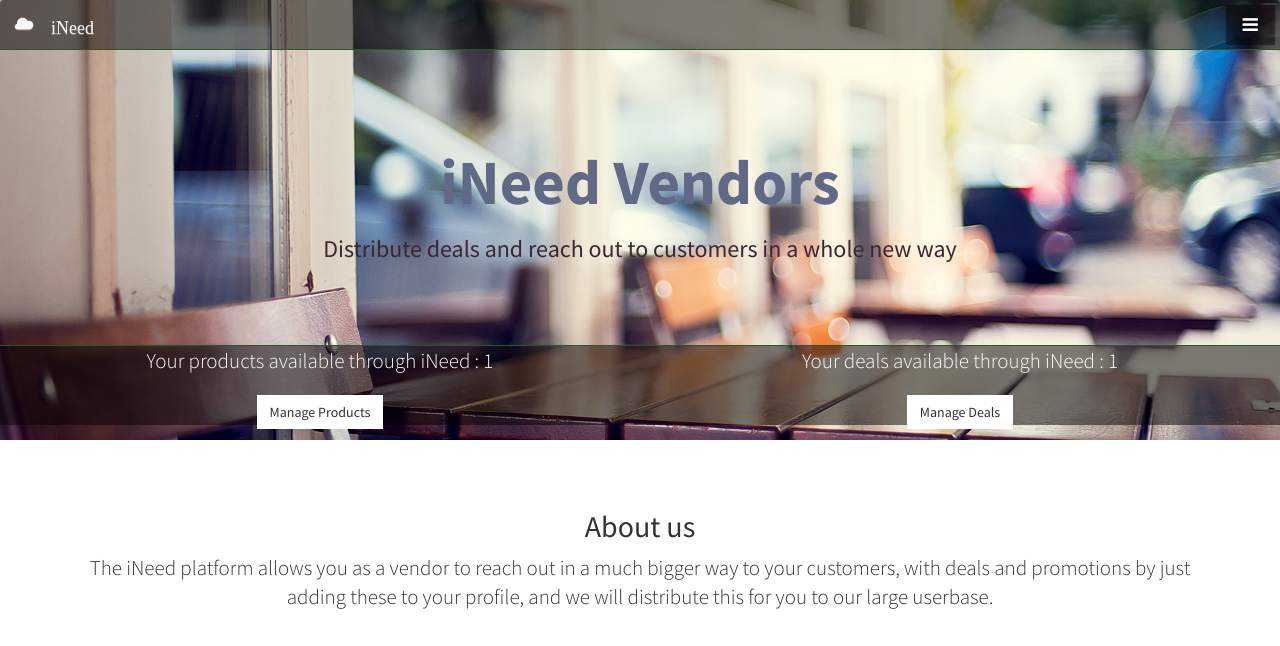
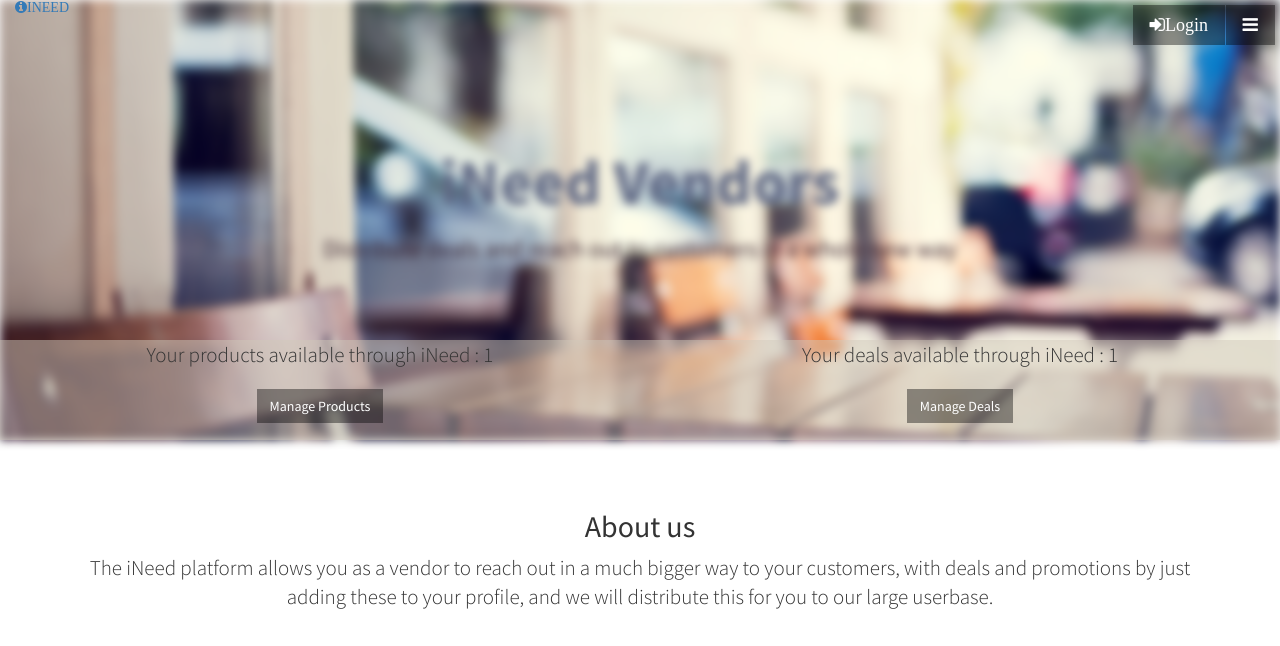
Before and after one commit to suvir/pyNeed, a Flask app: template app/templates/index.html in a window 1280 px wide. Shown: the top 646 px of the page. Run offline with Flask 2, Linux system fonts and the light colour scheme; the template is opened without the code that fills it: most values are stand-ins (such as "Sample title", 1, 10 or a date in 2020); parts of the project's set-up code (start-up, migrations or seed data) failed here and were passed over; some libraries are stand-ins or nearby versions.

Commit message:
deal interface changed

```diff
--- a/app/static/css/main-theme.css
+++ b/app/static/css/main-theme.css
@@ -297,12 +297,10 @@ footer {
     height: 5%;
     z-index: 2;
     border: none;
-    background: rgba(0,0,0,0.5);
+    background: rgba(210,201,188,0);
     box-shadow: none;
-    border-bottom: #2b542c solid thin;
-    border-bottom-left-radius: 0%;
-    border-bottom-right-radius: 0%;
-    color: #ffffff;
+    border-radius: 0%;
+
 }
 
 .semi-nav-container{
@@ -310,20 +308,46 @@ footer {
 }
 
 .bottom-header{
-    margin-top: -95px;
+    margin-top: -100px;
     position: absolute;
     width:100%;
-    height: 10%;
-    background: rgba(0,0,0,0.5);
-    border-top: #2b542c solid thin;
+    height: 100px;
+    background: rgba(210,201,188,0.5);
     z-index: 4;
-    color: #ffffff;
+
 }
 
 .navbar-brand span{
     color: #f7f7f7;
 }
 
+.blur{
+    -webkit-transition: all 1s ease ;
+    -moz-transition: all 1s ease;
+    -o-transition: all 1s ease;
+    transition:all 1s ease ;
+
+
+    /*blur*/
+    -webkit-filter: blur(5px);
+}
+
 .navbar-brand span:hover{
     color: #889d60;
 }
+
+.login-btn{
+    z-index: 5;
+    position: fixed;
+    top: 0;
+    right: 50px;
+}
+
+.checked-list-box{
+    max-height: 125px;
+    overflow-y: scroll;
+}
+
+.active .checked-list-box .list-group-item {
+    background-color: #f0ad4e !important;
+}
--- a/app/templates/base.html
+++ b/app/templates/base.html
@@ -84,6 +84,7 @@
 
 <!-- Navigation -->
     <a id="menu-toggle" href="#" class="btn btn-dark btn-lg toggle"><i class="fa fa-bars"></i></a>
+    <a class="btn btn-dark btn-lg toggle login-btn">  <i class="fa fa-sign-in">Login</i></a>
     <nav id="sidebar-wrapper">
         <ul class="sidebar-nav">
             <a id="menu-close" href="#" class="btn btn-light btn-lg pull-right toggle"><i class="fa fa-times"></i></a>
@@ -99,7 +100,7 @@
             </li>
 
              {%if email != ''%}
-                    <!-- User is logged in -->
+             <!-- User is logged in -->
                 <li>
                     <a href="index" onclick = $("#menu-close").click();>Home</a>
                 </li>
@@ -140,18 +141,28 @@
 
 <div class="semi-nav-container">
     <!-- Testing new design -->
+    <div class="semi-nav">
+        <div class="col-xs-10 col-s-10 col-md-10">
+            <a href="index#top"><i class="fa fa-info-circle">INEED</i> </a>
+        </div>
+        <div class="col-xs-1 col-s-1 col-md-1">
+
+        </div>
+    </div>
+<!--
     <nav class="navbar navbar-default semi-nav">
         <div class="container-fluid">
             <div class="navbar-header">
                  <a class="navbar-brand" href="index#top">
                      <span class="glyphicon glyphicon-cloud"> iNeed</span>
                  </a>
+               <a class="btn btn-dark btn-lg toggle login-btn">  <i class="fa fa-sign-in"></i></a>
             </div>
         </div>
-    </nav>
+    </nav>-->
 
   <!-- Header -->
-    <header id="top" class="header">
+    <header id="top" class="header blur">
         <div class="text-vertical-center">
             <h1>iNeed Vendors</h1>
             <h3>Distribute deals and reach out to customers in a whole new way </h3>
@@ -159,7 +170,7 @@
 
         </div>
     </header>
-    <div class="bottom-header text-vertical-center">
+    <div class="bottom-header text-vertical-center form-group">
         {% if email=='' %}
             <div class="col-xs-12 col-s-12 col-m-12">
                 <br>
@@ -169,12 +180,12 @@
         {% else %}
             <div class="col-xs-6 col-s-6 col-md-6">
                 <p class="lead">Your products available through iNeed : {{product_count}}</p>
-                <a href="/catalog" class="btn btn-light" >Manage Products</a>
+                <a href="/catalog" class="btn btn-dark" >Manage Products</a>
             </div>
 
             <div class="col-xs-6 col-s-6 col-md-6">
                 <p class="lead">Your deals available through iNeed : {{deal_count}}</p>
-                <a href="/deals" class="btn btn-light" >Manage Deals</a>
+                <a href="/deals" class="btn btn-dark" >Manage Deals</a>
             </div>
         {% endif %}
     </div>
--- a/app/views.py
+++ b/app/views.py
@@ -188,7 +188,7 @@ def deals():
         else:
             print "Not inside any form..."
 
-    return render_template('deals.html', loginform='', email=session['email'], vendor=vendor, deals=vendor.deal_list)
+    return render_template('deals.html', loginform='', email=session['email'], vendor=vendor, deals=vendor.deal_list, products=vendor.product_catalog)
 
 @app.route('/signup', methods=['GET', 'POST'])
 def signup():
```
Also changed, not shown: app/templates/deals.html (+152 -11 lines).
